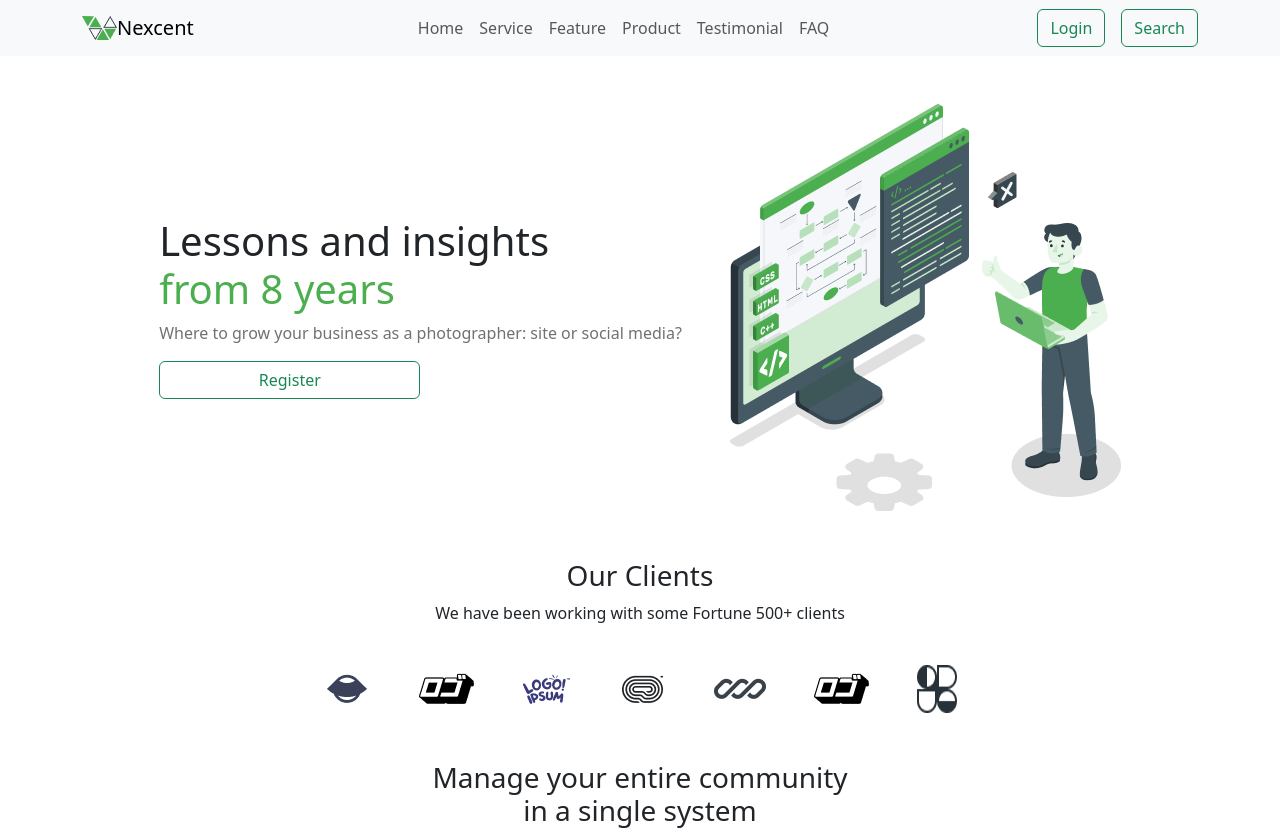
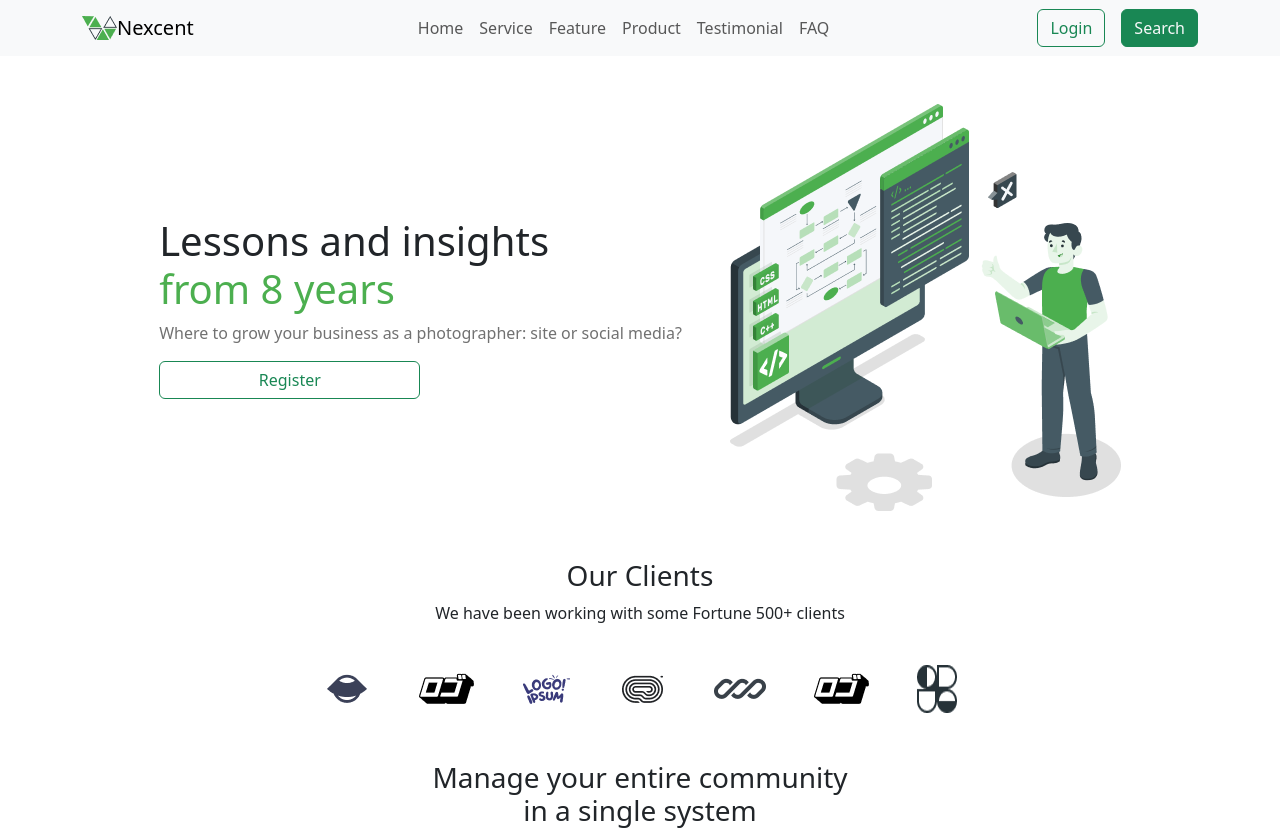
Before and after one commit to Faraz-Pasha-WAI/SMIT-Hackathon-Figma-WebSite, a plain HTML site: page index.html in a window 1280 px wide. Shown: the top 831 px of the page. Drawn offline with nearby package versions, Linux system fonts and the light colour scheme.

Commit message:
third commit

```diff
--- a/index.html
+++ b/index.html
@@ -44,7 +44,7 @@
       </ul>
       <form class="d-flex gap-3" role="search">
         <button class="btn btn-outline-success" type="submit">Login</button>
-        <button class="btn btn-outline-success" type="submit">Search</button>
+        <button class="btn btn-outline-success bg-success text-light" type="submit">Search</button>
       </form>
     </div>
   </div>
```
